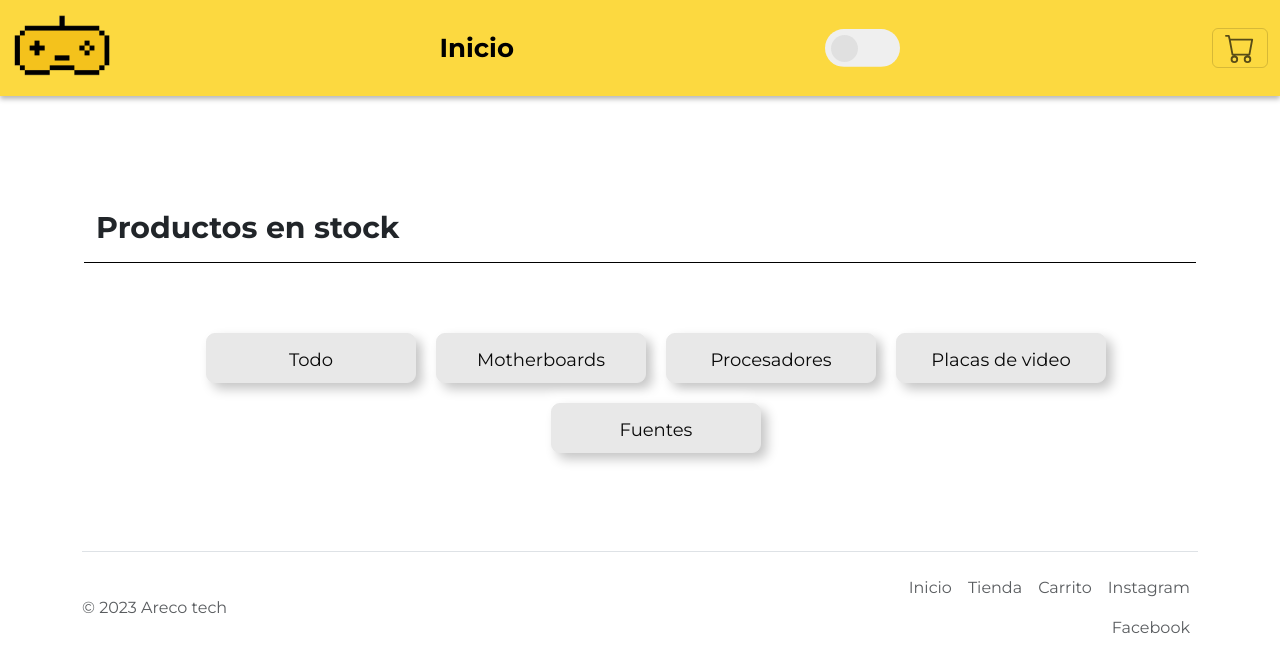
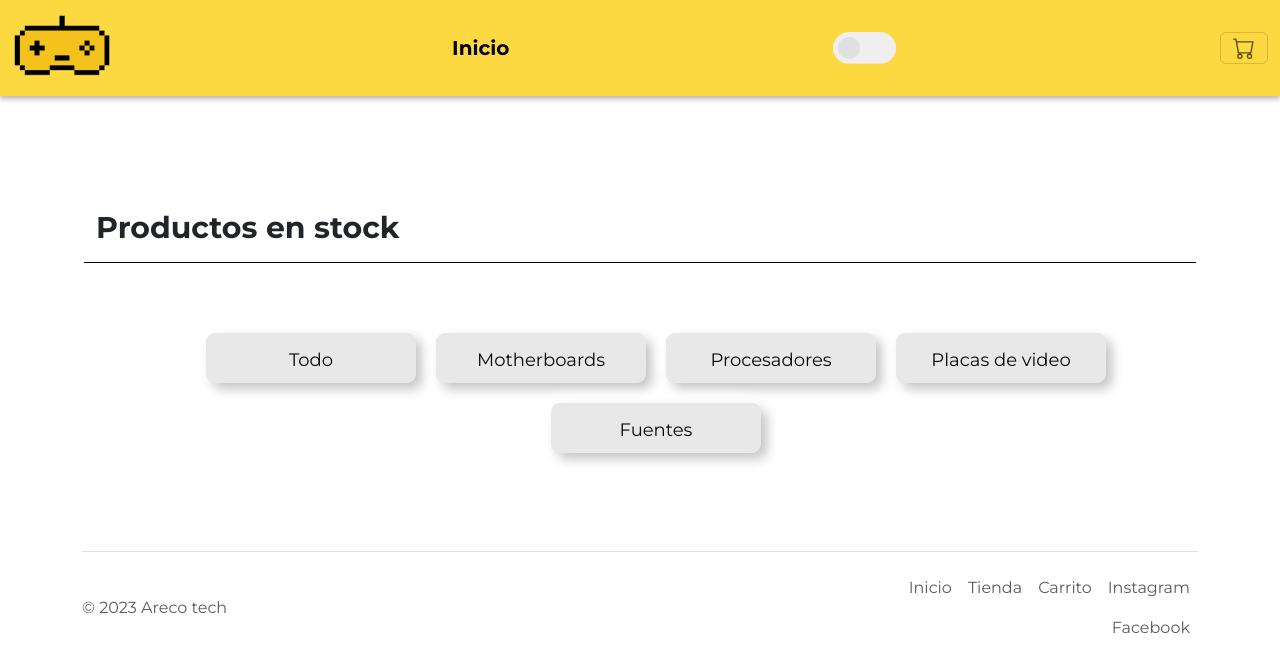
Before and after one commit to Juanigpunte/ArecoTech-Ecommerce, a plain HTML site: page pages/store.html in a window 1280 px wide. Drawn offline with nearby package versions, Linux system fonts and the light colour scheme; no server answers.

Commit message:
retoques

```diff
--- a/scss/components/_buttons.scss
+++ b/scss/components/_buttons.scss
@@ -141,7 +141,7 @@
 }
 
 .theme-checkbox {
-    --toggle-size: 12px;
+    --toggle-size: 10px;
     -webkit-appearance: none;
     -moz-appearance: none;
     appearance: none;
--- a/scss/components/_navbar.scss
+++ b/scss/components/_navbar.scss
@@ -39,7 +39,7 @@ nav div a img {
 }
 
 nav div a {
-    font-size: 26px;
+    font-size: 20px;
     list-style: none;
     text-decoration: none;
     color: black;
@@ -112,8 +112,8 @@ nav div a {
 
 
 .bi-cart {
-    height: 30px;
-    width: 30px;
+    height: 22px;
+    width: 22px;
 
     body.dark & {
         color: aliceblue;
```
Also changed, not shown: index.html (+1 -1 lines), css/style.css.
